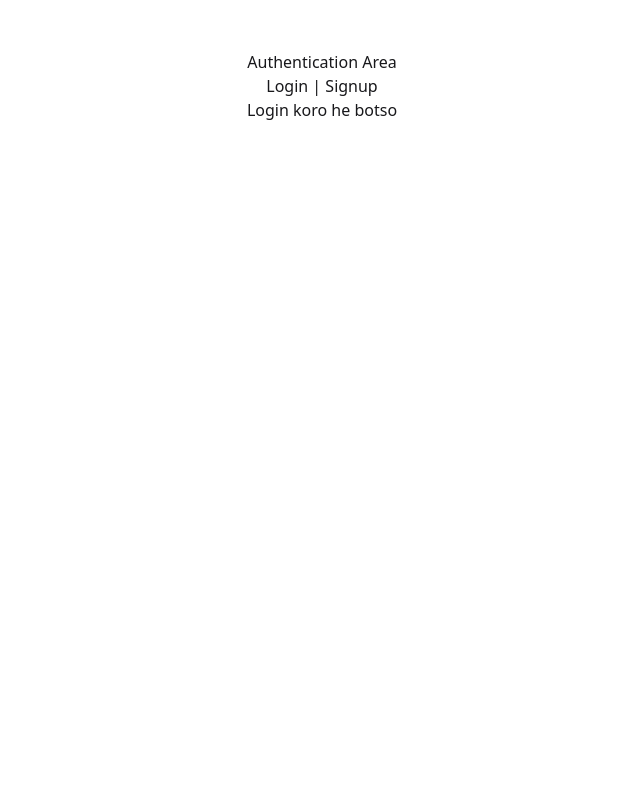
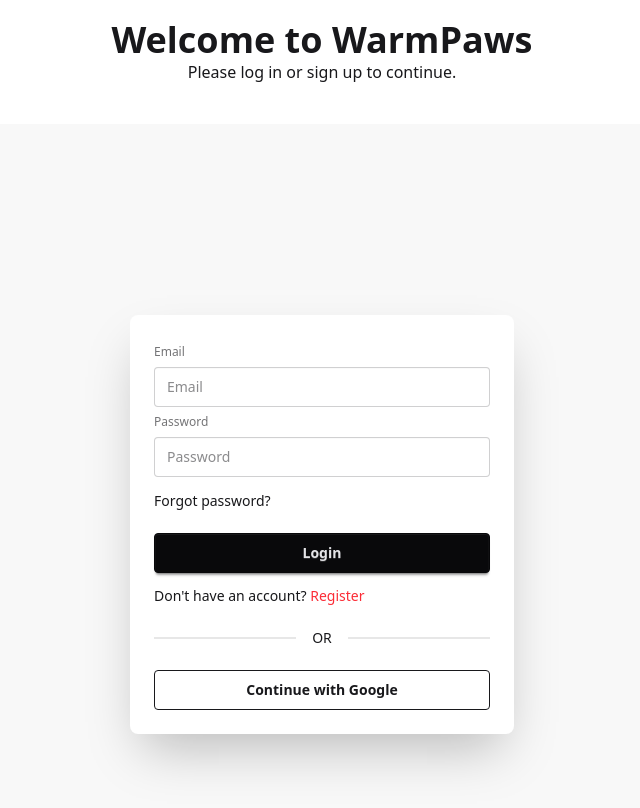
Before and after one commit to ISA-RUHULLA/Warm-paws, a React (Vite) app: page /auth/login in a window 1280 px wide. Shown: the top 808 px of the page, without its empty margins (318-958 px from the left). Built offline with nearby package versions, Linux system fonts and the light colour scheme; no server answers.

Commit message:
Setup firebase auth

```diff
--- a/package.json
+++ b/package.json
@@ -11,6 +11,7 @@
   },
   "dependencies": {
     "@tailwindcss/vite": "^4.1.15",
+    "firebase": "^12.4.0",
     "react": "^19.1.1",
     "react-dom": "^19.1.1",
     "react-hot-toast": "^2.6.0",
--- a/src/components/Header.jsx
+++ b/src/components/Header.jsx
@@ -1,8 +1,19 @@
-import React from 'react';
-import { Link } from 'react-router';
-import { NavLink } from 'react-router-dom';
+import React, { useContext } from 'react';
+import { Link, NavLink, useNavigate } from 'react-router-dom';
+import { AuthContext } from '../context/AuthProvider';
+import { signOut } from 'firebase/auth';
+import userIcon from '../assets/blue-circle-with-white-user.jpg';
 
 const Header = () => {
+    const { user, signOut } = useContext(AuthContext);
+    const navigate = useNavigate();
+
+    const handleLogout = () => {
+        signOut()
+            .then(() => navigate('/')) // logout successful, go to homepage
+            .catch(err => console.error(err));
+    };
+
     const linkClass = ({ isActive }) =>
         isActive
             ? "text-blue-600 font-semibold border-b-2 border-blue-600"
@@ -20,7 +31,8 @@ const Header = () => {
                     </div>
                     <ul
                         tabIndex={-1}
-                        className="menu menu-sm dropdown-content bg-base-100 rounded-box z-10 mt-3 w-52 p-2 shadow">
+                        className="menu menu-sm dropdown-content bg-base-100 rounded-box z-10 mt-3 w-52 p-2 shadow"
+                    >
                         <li><NavLink to="/" className={linkClass}>Home</NavLink></li>
                         <li><NavLink to="/services" className={linkClass}>Service</NavLink></li>
                         <li><NavLink to="/profile" className={linkClass}>Profile</NavLink></li>
@@ -42,8 +54,21 @@ const Header = () => {
                 </ul>
             </div>
 
+            {/* Right side Login/Logout */}
             <div className="navbar-end">
-                <button className="btn bg-base-100">Login</button>
+                {user ? (
+                    <div className='flex gap-2'>
+                        <img src={userIcon} alt="user" className='w-10 h-10' />
+                        <button onClick={handleLogout} className="btn bg-base-100">
+                            Logout
+                        </button>
+
+                    </div>
+                ) : (
+                    <Link to="/auth/login" className="btn bg-base-100">
+                        Login
+                    </Link>
+                )}
             </div>
         </div>
     );
--- a/src/context/AuthContext.jsx
+++ /dev/null
@@ -1,11 +0,0 @@
-import React from 'react';
-
-const AuthContext = () => {
-    return (
-        <div>
-            <h2>This is Auth Context</h2>
-        </div>
-    );
-};
-
-export default AuthContext;
--- /dev/null
+++ b/src/context/AuthProvider.jsx
@@ -0,0 +1,60 @@
+import { createUserWithEmailAndPassword, signInWithEmailAndPassword, signInWithPopup } from 'firebase/auth';
+import React, { createContext, useEffect, useState } from 'react';
+import { auth } from '../firebase/firebase.config';
+import { GoogleAuthProvider } from 'firebase/auth/web-extension';
+
+export const AuthContext = createContext(null);
+
+const AuthProvider = ({children}) => {
+
+    const [user, setUser] = useState(null);
+    const [loading, setLoading] = useState(null);
+
+    const googleProvider = new GoogleAuthProvider();
+
+    const createUser = (email, password) => {
+        setLoading(true);
+        return createUserWithEmailAndPassword(auth, email, password);
+    }
+
+    const signIn = (email, password) => {
+        setLoading(true);
+        return signInWithEmailAndPassword(auth, email, password);
+    }
+
+    const signInWithGoogle = () => {
+        setLoading(true);
+        return signInWithPopup(auth, googleProvider);
+    }
+
+    const signOut = () => {
+        setLoading(true);
+        return auth.signOut();
+    }
+
+    useEffect(() => {
+        const unsubscribe = auth.onAuthStateChanged((currentUser) => {
+            setUser(currentUser);
+            setLoading(false);
+        });
+        return () =>
+            unsubscribe();
+    }, []);
+
+    const authInfo = {
+        user,
+        loading,
+        createUser,
+        signIn,
+        signInWithGoogle,
+        signOut,
+    }
+
+    return (
+        <AuthContext.Provider value={authInfo}>
+            {children}
+        </AuthContext.Provider>
+    );
+};
+
+export default AuthProvider;
--- /dev/null
+++ b/src/firebase/firebase.config.js
@@ -0,0 +1,22 @@
+// Import the functions you need from the SDKs you need
+import { initializeApp } from "firebase/app";
+
+import { getAuth } from "firebase/auth";
+// TODO: Add SDKs for Firebase products that you want to use
+// https://firebase.google.com/docs/web/setup#available-libraries
+
+// Your web app's Firebase configuration
+const firebaseConfig = {
+  apiKey:import.meta.env.VITE_apiKey,
+  authDomain:import.meta.env.VITE_authDomain,
+  projectId:import.meta.env.VITE_projectId,
+  storageBucket:import.meta.env.VITE_storageBucket,
+  messagingSenderId:import.meta.env.VITE_messagingSenderId,
+  appId:import.meta.env.VITE_appId,
+};
+
+// Initialize Firebase
+const app = initializeApp(firebaseConfig);
+
+// Initialize Firebase Authentication and get a reference to the service
+export const auth = getAuth(app);
--- a/src/layouts/AuthLayout.jsx
+++ b/src/layouts/AuthLayout.jsx
@@ -2,14 +2,15 @@ import { Outlet, Link } from "react-router-dom";
 
 const AuthLayout = () => {
   return (
-    <div style={{ textAlign: "center", padding: "50px" }}>
-      <h2>Authentication Area</h2>
-      <nav>
-        <Link to="/auth/login">Login</Link> |{" "}
-        <Link to="/auth/signup">Signup</Link>
-      </nav>
+    <div>
 
-      <Outlet /> {/* ✅ Auth pages (login/signup) এখানে render হবে */}
+      <div className="flex flex-col justify-center items-center p-5">
+        <h1 className="text-4xl font-bold">Welcome to WarmPaws</h1>
+        <p className="mb-5">Please log in or sign up to continue.</p>
+      </div>
+      <div>
+        <Outlet />
+      </div>
     </div>
   );
 };
--- a/src/main.jsx
+++ b/src/main.jsx
@@ -4,10 +4,13 @@ import './index.css'
 import { RouterProvider } from 'react-router-dom'
 import router from './routes/Router.jsx'
 import { Toaster } from 'react-hot-toast'
+import AuthProvider from './context/AuthProvider.jsx'
 
 createRoot(document.getElementById('root')).render(
   <StrictMode>
+    <AuthProvider>
       <RouterProvider router={router} />
       <Toaster />
+    </AuthProvider>
   </StrictMode>,
 )
--- a/src/pages/Login.jsx
+++ b/src/pages/Login.jsx
@@ -1,11 +1,82 @@
-import React from 'react';
+import { useContext } from "react";
+import { AuthContext } from "../context/AuthProvider";
+import { useNavigate, Link } from "react-router-dom";
+import Register from "./Register";
+import { Links } from "react-router";
+import toast from "react-hot-toast";
 
 const Login = () => {
-    return (
-        <div>
-            <h2>Login koro he botso</h2>
+  const { signIn, signInWithGoogle } = useContext(AuthContext);
+  const navigate = useNavigate();
+
+  const handleLogin = (e) => {
+    e.preventDefault();
+    const email = e.target.email.value;
+    const password = e.target.password.value;
+
+    signIn(email, password)
+      .then((res) => {
+        console.log("Logged in:", res.user);
+        navigate("/"); // redirect to homepage after login
+      })
+      .catch((err) => {
+        console.error(err.message);
+        toast.error("Invalid email or password ❌");
+       });
+
+  };
+
+  const handleGoogleLogin = () => {
+    signInWithGoogle()
+      .then((res) => {
+        console.log("Google login:", res.user);
+        navigate("/"); // redirect to homepage
+      })
+      .catch((err) => console.error(err.message));
+  };
+
+  return (
+    <div className="hero bg-base-200 min-h-screen">
+        <div className="card bg-base-100 w-full max-w-sm shrink-0 shadow-2xl">
+          <div className="card-body">
+            <form onSubmit={handleLogin}>
+              <fieldset className="fieldset">
+                <label className="label">Email</label>
+                <input
+                  type="email"
+                  name="email"
+                  className="input input-bordered w-full"
+                  placeholder="Email"
+                  required
+                />
+                <label className="label">Password</label>
+                <input
+                  type="password"
+                  name="password"
+                  className="input input-bordered w-full"
+                  placeholder="Password"
+                  required
+                />
+                <div className="mt-2">
+                  <Link to="/auth/forget-password" className="link link-hover text-sm">
+                    Forgot password?
+                  </Link>
+                </div>
+                <button className="btn btn-neutral mt-4 w-full">Login</button>
+              </fieldset>
+            </form>
+            <div>
+                <h2>Don't have an account? <Link to='/auth/register' className="text-red-500">Register</Link> </h2>
+            </div>
+            <div className="divider">OR</div>
+            <button onClick={handleGoogleLogin} className="btn btn-outline w-full">
+              Continue with Google
+            </button>
+          </div>
         </div>
-    );
+
+    </div>
+  );
 };
 
 export default Login;
--- /dev/null
+++ b/src/pages/Register.jsx
@@ -0,0 +1,35 @@
+import { useContext } from "react";
+import { AuthContext } from "../context/AuthProvider";
+import { Link } from "react-router";
+
+const Register = () => {
+    const { createUser } = useContext(AuthContext);
+
+    const handleRegister = e => {
+        e.preventDefault();
+        const email = e.target.email.value;
+        const password = e.target.password.value;
+        createUser(email, password)
+            .then(res => console.log("User created:", res.user))
+            .catch(err => console.error(err.message));
+    };
+
+    return (
+        <form onSubmit={handleRegister} className="card-body max-w-sm mx-auto">
+                    <div className="card bg-base-100 w-full max-w-sm shrink-0 shadow-2xl">
+                        <div className="card-body">
+                            <fieldset className="fieldset">
+                                <label className="label">Email</label>
+                                <input type="email" name="email" className="input" placeholder="Email" />
+                                <label className="label">Password</label>
+                                <input type="password" name="password" className="input" placeholder="Password" />
+                                <button className="btn btn-neutral mt-4">Register Now</button>
+                                <div><h2>Already have an account? <Link to='/auth/login' className="text-red-500">Login</Link> </h2></div>
+                            </fieldset>
+                        </div>
+                    </div>
+        </form>
+    );
+};
+
+export default Register;
--- a/src/pages/SignUp.jsx
+++ /dev/null
@@ -1,11 +0,0 @@
-import React from 'react';
-
-const SignUp = () => {
-    return (
-        <div>
-            <h2>Ekhono SignUp kore ni kno?</h2>
-        </div>
-    );
-};
-
-export default SignUp;
--- a/src/routes/Router.jsx
+++ b/src/routes/Router.jsx
@@ -7,10 +7,10 @@ import ServiceDetails from "../pages/ServiceDetails";
 import Profile from "../pages/Profile";
 import AuthLayout from "../layouts/AuthLayout";
 import Login from "../pages/Login";
-import SignUp from "../pages/SignUp";
 import ForgotPassword from "../pages/ForgetPassword";
 import NotFound from "../pages/NotFound";
 import ServiceCard from "../components/home_components/ServiceCard";
+import Register from "../pages/Register";
 
 const router = createBrowserRouter([
   {
@@ -49,8 +49,8 @@ const router = createBrowserRouter([
         element: <Login />,
       },
       {
-        path: "signup",
-        element: <SignUp />,
+        path: "register",
+        element: <Register />,
       },
       {
         path: "forget-password",
```
Also changed, not shown: src/assets/blue-circle-with-white-user.jpg (added), 1 other file (tests, documents, lock files or other folders).
